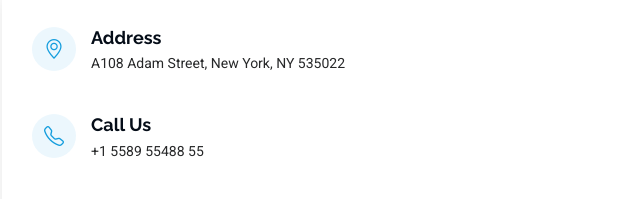
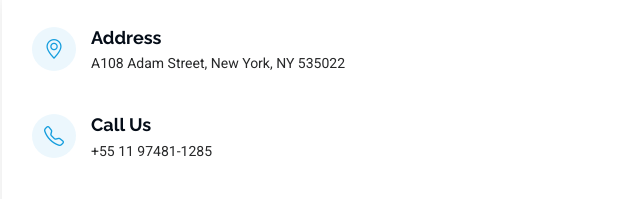
Before and after one commit to lucas-pereira19/iPortfolio, a plain HTML site: page index.html in a window 1280 px wide. Shown: the part 4774-4973 px from the top of the page, 310-950 px from the left. Drawn offline with Linux system fonts and the light colour scheme.

Commit message:
Correção de número de telefone

```diff
--- a/index.html
+++ b/index.html
@@ -489,7 +489,7 @@
                 <i class="bi bi-telephone flex-shrink-0"></i>
                 <div>
                   <h3>Call Us</h3>
-                  <p>+1 5589 55488 55</p>
+                  <p>+55 11 97481-1285</p>
                 </div>
               </div><!-- End Info Item -->
 
```
